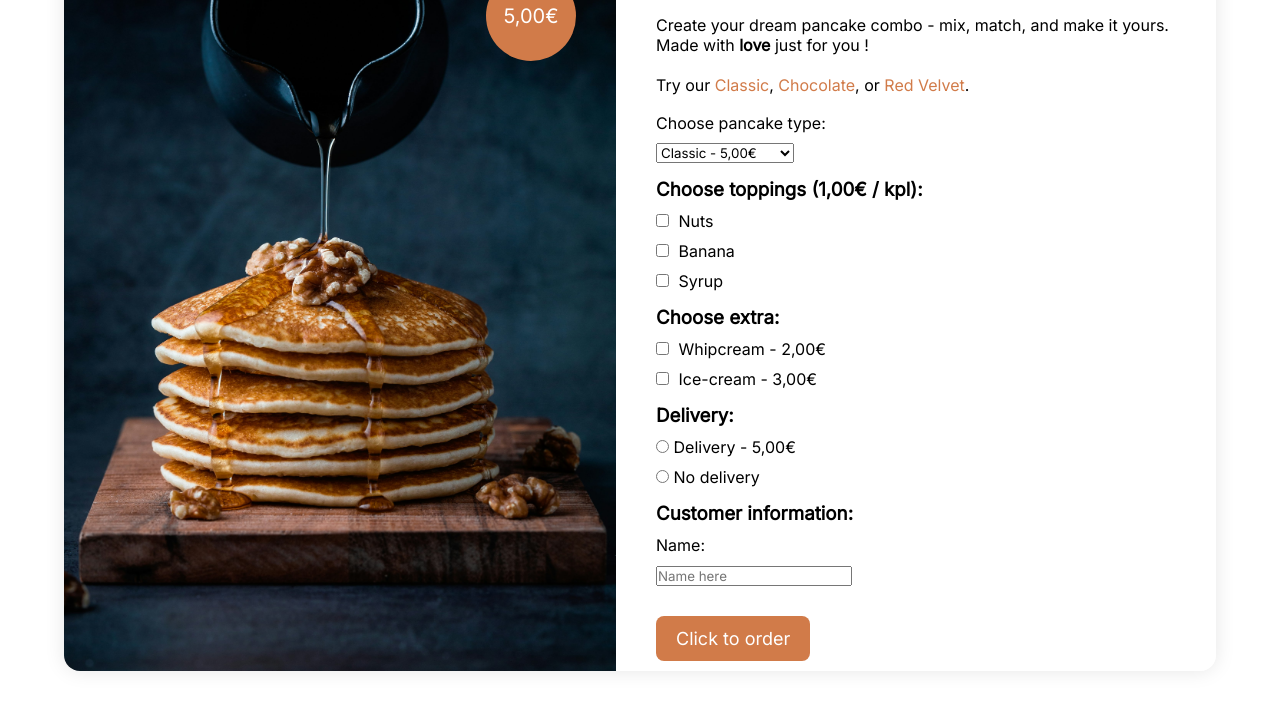
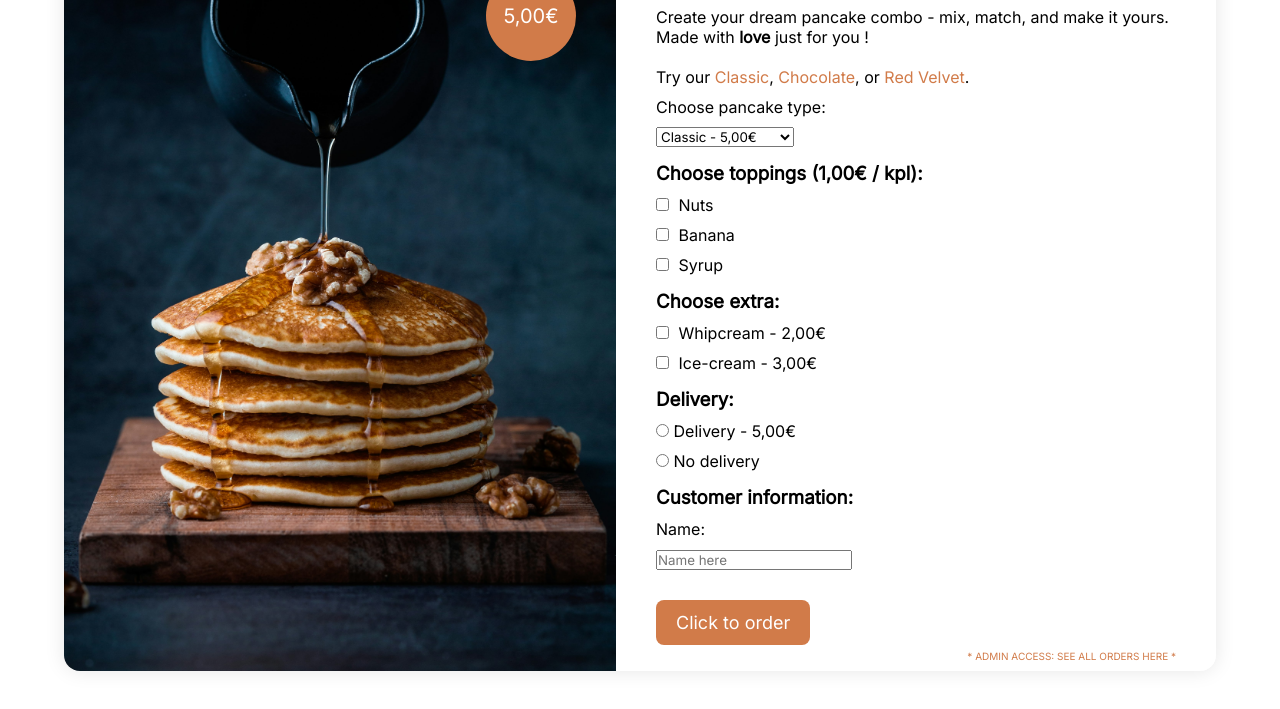
Before and after one commit to bean-123/Pancake-task, a plain HTML site: page index.html in a window 1280 px wide. Shown: the part 89-798 px from the top of the page. Drawn offline with Linux system fonts and the light colour scheme.

Commit message:
Add link to orders page

```diff
--- a/index.html
+++ b/index.html
@@ -82,6 +82,11 @@
           <button id="showOrderSummaryButton" type="button">
             Click to order
           </button>
+          <p style="font-size: 10px; text-align: right; margin-top: 5px">
+            <a href="kaikkitilaukset.html"
+              >* ADMIN ACCESS: SEE ALL ORDERS HERE *</a
+            >
+          </p>
         </form>
 
         <!-- The Modal (popup) -->
```
